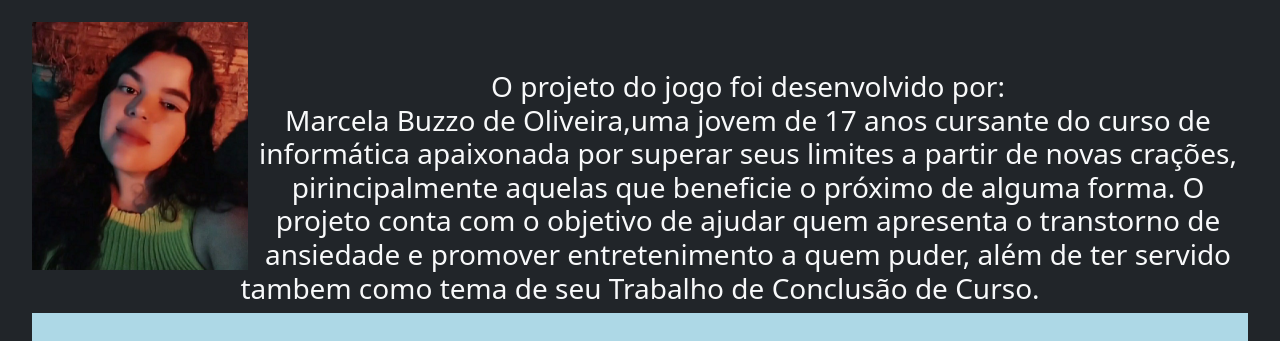
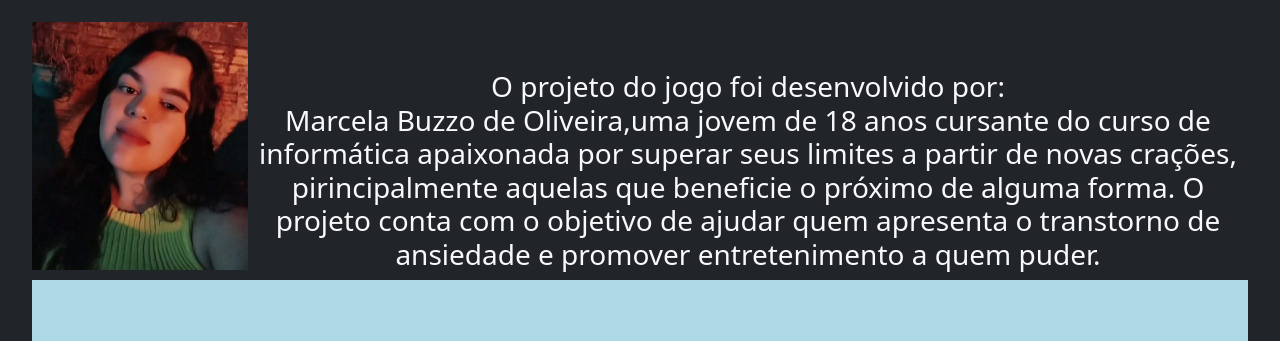
Before and after one commit to oliveira191205/Relax-Anxiety, a plain HTML site: page desenvolvedoras.html in a window 1280 px wide. Shown: the part 208-549 px from the top of the page. Drawn offline with nearby package versions, Linux system fonts and the light colour scheme.

```diff
--- a/desenvolvedoras.html
+++ b/desenvolvedoras.html
@@ -43,7 +43,7 @@
 </blockquote>
 <div class="p-3 mb-0 bg-dark">
 <img src="marcela.jpg" width="216" height="248" align="left"> <br> <br>
-<p class="h3 text-center text-light h3"> O projeto do jogo foi desenvolvido por:<br> Marcela Buzzo de Oliveira,uma jovem de 17 anos cursante do curso de informática apaixonada por superar seus limites a partir de novas crações, pirincipalmente aquelas que beneficie o próximo de alguma forma. O projeto conta com o objetivo de ajudar quem apresenta o transtorno de ansiedade e promover entretenimento a quem puder, além de ter servido tambem como tema de seu Trabalho de Conclusão de Curso.</p>
+<p class="h3 text-center text-light h3"> O projeto do jogo foi desenvolvido por:<br> Marcela Buzzo de Oliveira,uma jovem de 18 anos cursante do curso de informática apaixonada por superar seus limites a partir de novas crações, pirincipalmente aquelas que beneficie o próximo de alguma forma. O projeto conta com o objetivo de ajudar quem apresenta o transtorno de ansiedade e promover entretenimento a quem puder.</p>
  <div class="p-3 mb-0 bg-body-dark" style="background-color:#ADD8E6	;"">
 
 <!-- Footer -->
```
